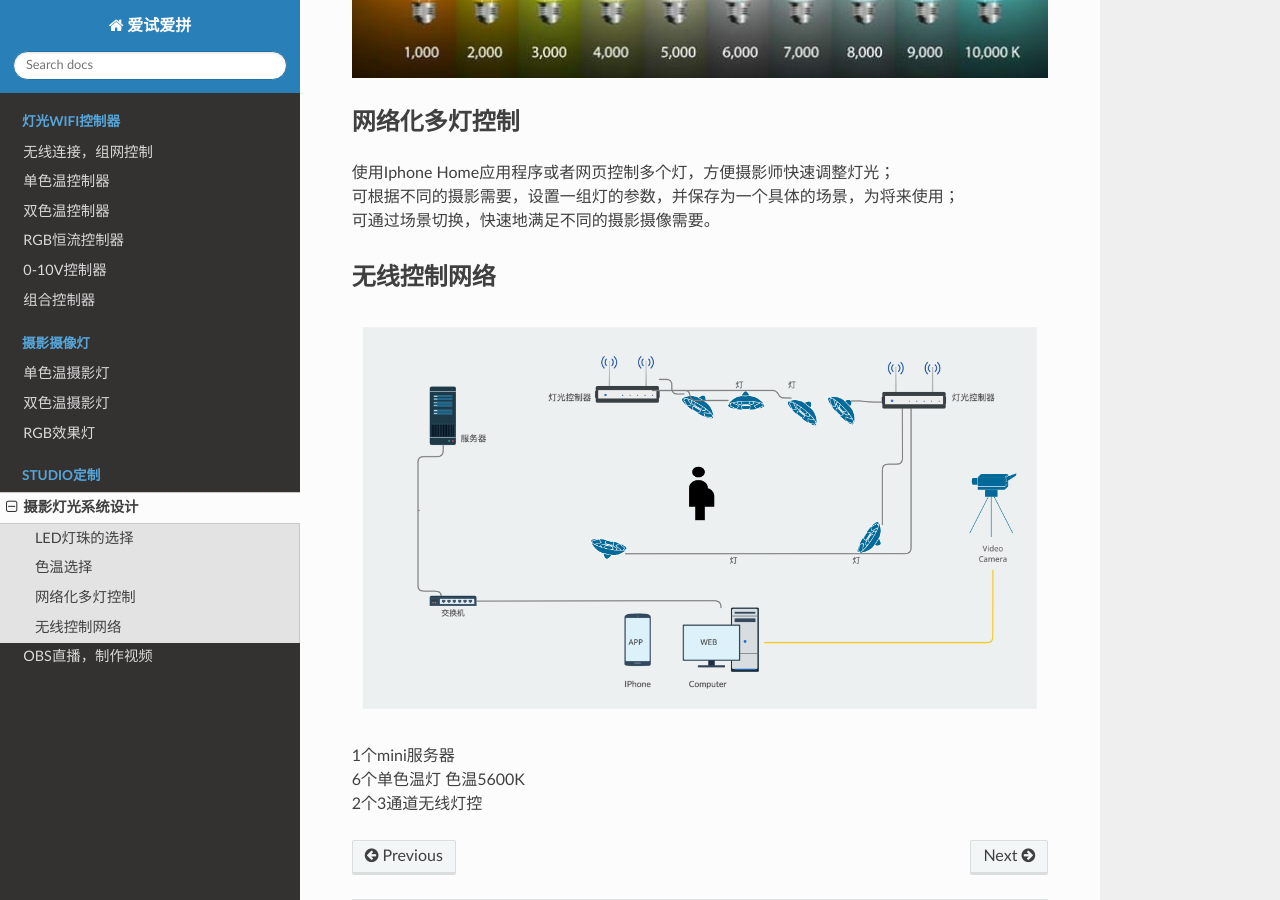
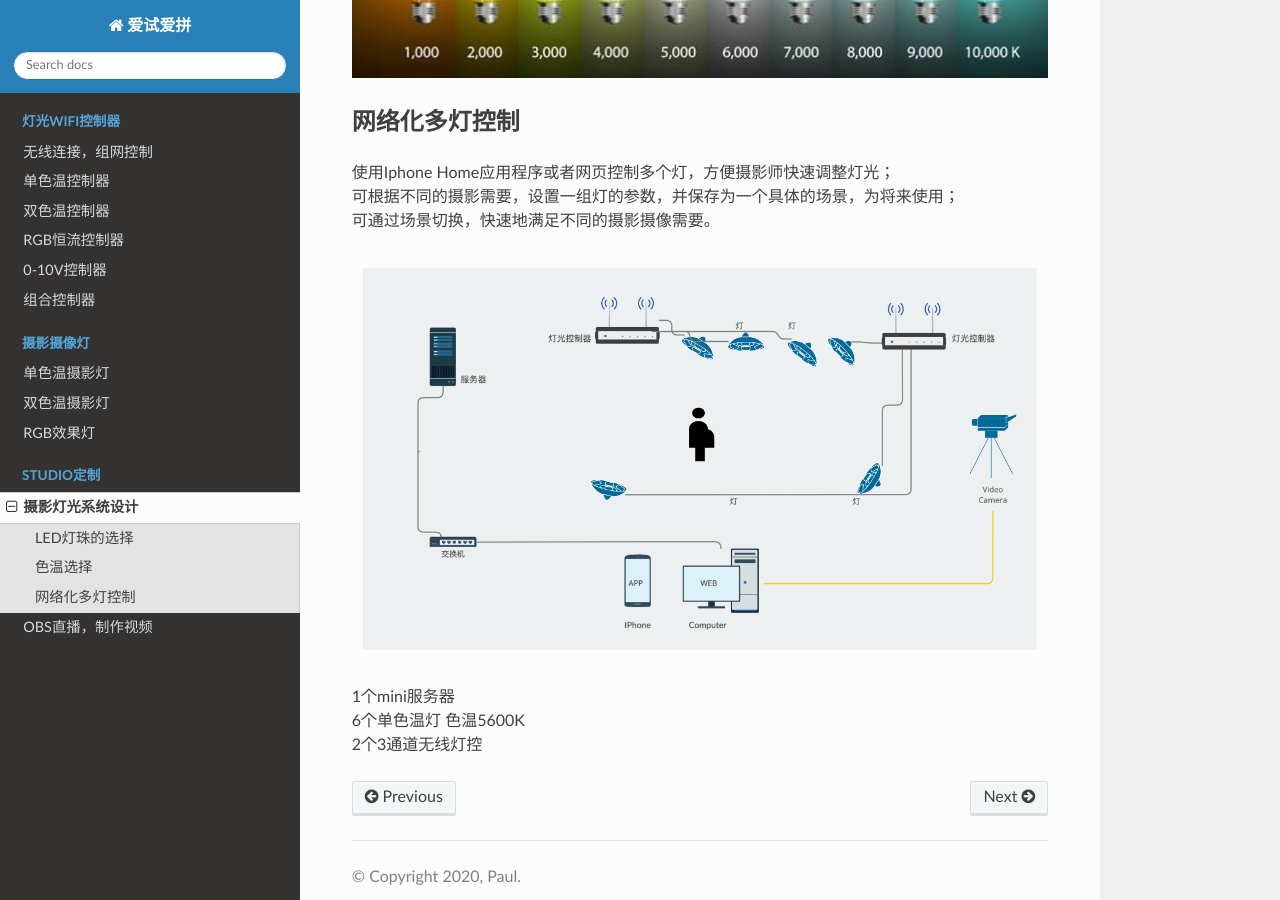
Before and after one commit to paultang/abapweb, a Sphinx documentation site: the page built from source/studio/photography.rst, in a window 1280 px wide and 900 px high, scrolled down 1275 px. Built offline with Sphinx 7.4.7 and the Read the Docs theme 2.0.0, drawn with Linux system fonts in a browser that asks for light colours.

Commit message:
Update photography.rst

```diff
--- a/source/studio/photography.rst
+++ b/source/studio/photography.rst
@@ -32,10 +32,6 @@ TLCI 指数 （电视灯光一致性指数） 的制定是为了解决传统
 | 使用Iphone Home应用程序或者网页控制多个灯，方便摄影师快速调整灯光；
 | 可根据不同的摄影需要，设置一组灯的参数，并保存为一个具体的场景，为将来使用；
 | 可通过场景切换，快速地满足不同的摄影摄像需要。
-
-无线控制网络
-++++++++++++++
-
 .. image:: ../image/photography.png
 | 1个mini服务器
 | 6个单色温灯 色温5600K
```
